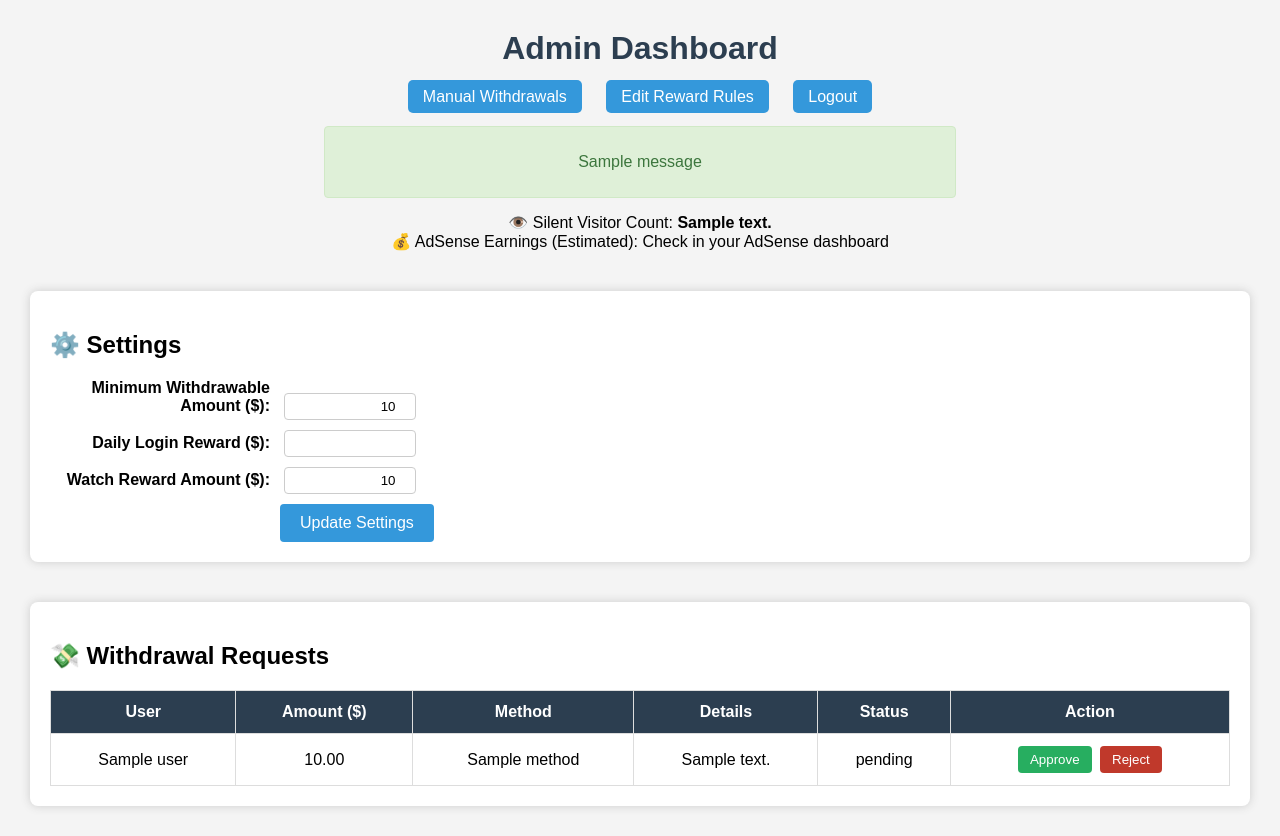
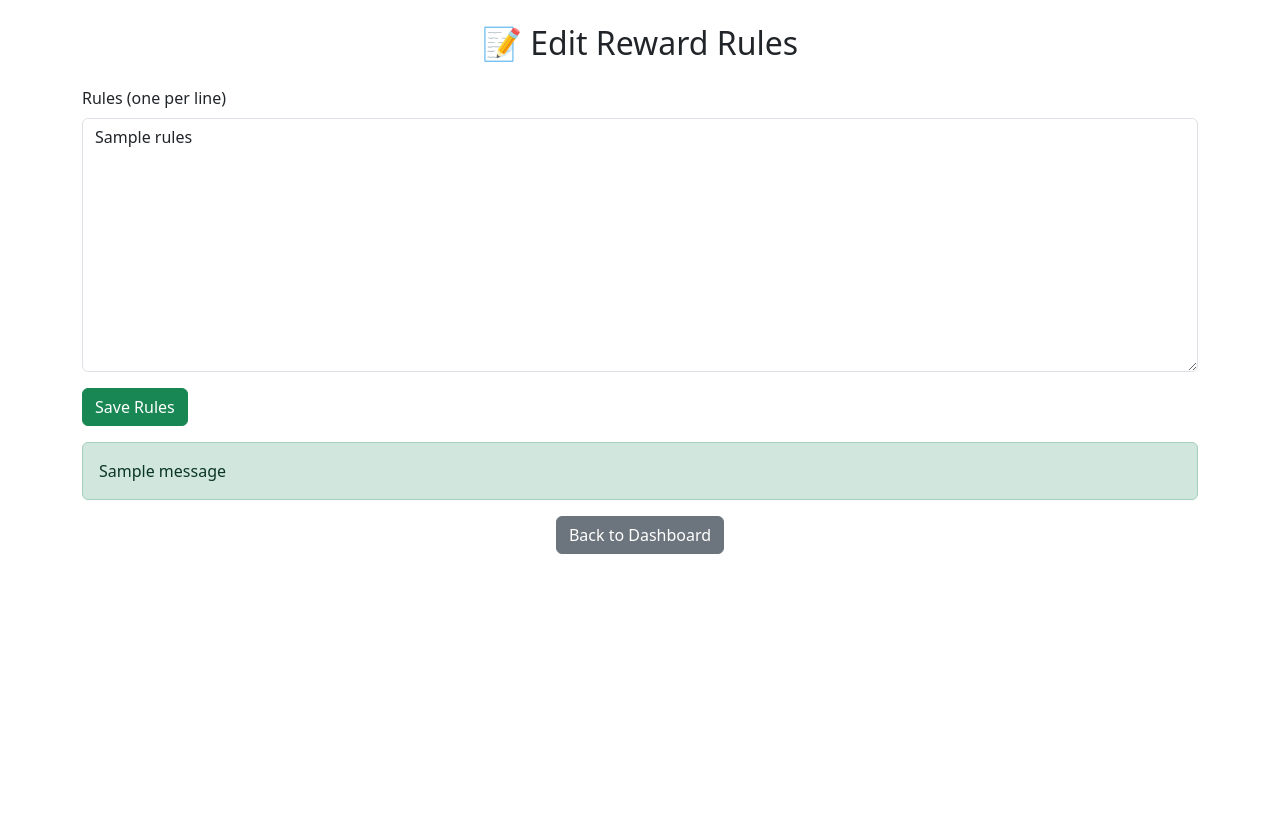
Before and after one commit to benmarshall254/Watchand-earn-app1, a Python web app: template templates/dashboard.html in a window 1280 px wide. After the commit the page ends 554 px from the top, so only its background shows below. Run offline with Jinja, Linux system fonts and the light colour scheme; the template is opened without the code that fills it: most values are stand-ins (such as "Sample title", 1, 10 or a date in 2020); one stand-in notice (Sample message) is shown.

Commit message:
Update dashboard.html

```diff
--- a/templates/dashboard.html
+++ b/templates/dashboard.html
@@ -1,243 +1,34 @@
 <!DOCTYPE html>
 <html lang="en">
 <head>
-  <meta charset="UTF-8" />
-  <meta name="viewport" content="width=device-width, initial-scale=1.0" />
-  <title>Admin Dashboard</title>
-  <style>
-    body {
-      font-family: Arial, sans-serif;
-      margin: 30px;
-      background-color: #f4f4f4;
-    }
-
-    h1 {
-      text-align: center;
-      color: #2c3e50;
-    }
-
-    .top-links {
-      text-align: center;
-      margin-bottom: 20px;
-    }
-
-    .top-links a {
-      margin: 0 10px;
-      text-decoration: none;
-      padding: 8px 15px;
-      background-color: #3498db;
-      color: white;
-      border-radius: 5px;
-    }
-
-    .top-links a:hover {
-      background-color: #2980b9;
-    }
-
-    .flash-message {
-      background-color: #dff0d8;
-      border: 1px solid #d0e9c6;
-      padding: 10px;
-      margin: 15px auto;
-      color: #3c763d;
-      border-radius: 4px;
-      width: 50%;
-      text-align: center;
-    }
-
-    .section {
-      margin-top: 40px;
-      background: white;
-      padding: 20px;
-      border-radius: 8px;
-      box-shadow: 0 0 10px #ccc;
-    }
-
-    table {
-      width: 100%;
-      border-collapse: collapse;
-      margin-top: 15px;
-    }
-
-    table, th, td {
-      border: 1px solid #ddd;
-    }
-
-    th, td {
-      padding: 12px;
-      text-align: center;
-    }
-
-    th {
-      background-color: #2c3e50;
-      color: white;
-    }
-
-    .inline-form {
-      display: inline-block;
-      margin: 0 2px;
-    }
-
-    button {
-      padding: 6px 12px;
-      background-color: #27ae60;
-      color: white;
-      border: none;
-      border-radius: 4px;
-      cursor: pointer;
-    }
-
-    button:hover {
-      background-color: #1e8449;
-    }
-
-    .reject-button {
-      background-color: #c0392b;
-    }
-
-    .reject-button:hover {
-      background-color: #a93226;
-    }
-
-    form.settings-form label {
-      display: inline-block;
-      width: 220px;
-      font-weight: bold;
-      text-align: right;
-      margin-right: 10px;
-    }
-
-    form.settings-form input[type="number"] {
-      width: 120px;
-      padding: 5px;
-      margin-bottom: 10px;
-      border-radius: 4px;
-      border: 1px solid #ccc;
-      text-align: right;
-    }
-
-    form.settings-form button {
-      margin-left: 230px;
-      padding: 10px 20px;
-      font-size: 16px;
-      background-color: #3498db;
-    }
-
-    form.settings-form button:hover {
-      background-color: #2980b9;
-    }
-
-    .stat {
-      text-align: center;
-      margin-bottom: 20px;
-      font-size: 16px;
-    }
-
-    audio {
-      display: none;
-    }
-  </style>
+  <meta charset="UTF-8">
+  <meta name="viewport" content="width=device-width, initial-scale=1.0">
+  <title>Edit Reward Rules</title>
+  <link rel="stylesheet" href="https://cdn.jsdelivr.net/npm/bootstrap@5.3.0/dist/css/bootstrap.min.css">
 </head>
 <body>
-  <h1>Admin Dashboard</h1>
+  <div class="container py-4">
+    <h2 class="text-center mb-4">📝 Edit Reward Rules</h2>
 
-  <div class="top-links">
-    <a href="/withdraw">Manual Withdrawals</a>
-    <a href="/admin/rules">Edit Reward Rules</a>
-    <a href="/logout">Logout</a>
+    <form method="POST">
+      <div class="mb-3">
+        <label for="rules" class="form-label">Rules (one per line)</label>
+        <textarea name="rules" class="form-control" rows="10">{{ rules }}</textarea>
       </div>
+      <button type="submit" class="btn btn-success">Save Rules</button>
+    </form>
 
     {% with messages = get_flashed_messages() %}
       {% if messages %}
-      <div class="flash-message">
-        {% for msg in messages %}
-          <p>{{ msg }}</p>
-        {% endfor %}
+        <div class="alert alert-success mt-3">
+          {{ messages[0] }}
         </div>
       {% endif %}
     {% endwith %}
 
-  <div class="stat">
-    👁️ Silent Visitor Count: <strong>{{ visitors }}</strong><br>
-    💰 AdSense Earnings (Estimated): Check in your AdSense dashboard
+    <div class="text-center mt-3">
+      <a href="/dashboard" class="btn btn-secondary">Back to Dashboard</a>
     </div>
-
-  <div class="section">
-    <h2>⚙️ Settings</h2>
-    <form method="POST" class="settings-form" action="{{ url_for('dashboard') }}">
-      <label for="min_withdraw_amount">Minimum Withdrawable Amount ($):</label>
-      <input type="number" step="0.01" name="min_withdraw_amount" id="min_withdraw_amount" value="{{ settings.min_withdraw_amount }}" required><br>
-
-      <label for="daily_login_reward">Daily Login Reward ($):</label>
-      <input type="number" step="0.01" name="daily_login_reward" id="daily_login_reward" value="{{ settings.daily_login_reward }}" required><br>
-
-      <label for="watch_reward_amount">Watch Reward Amount ($):</label>
-      <input type="number" step="0.01" name="watch_reward_amount" id="watch_reward_amount" value="{{ settings.watch_reward_amount }}" required><br>
-
-      <button type="submit">Update Settings</button>
-    </form>
   </div>
-
-  <div class="section">
-    <h2>💸 Withdrawal Requests</h2>
-    {% if withdrawals %}
-      <table>
-        <thead>
-          <tr>
-            <th>User</th>
-            <th>Amount ($)</th>
-            <th>Method</th>
-            <th>Details</th>
-            <th>Status</th>
-            <th>Action</th>
-          </tr>
-        </thead>
-        <tbody>
-          {% for request in withdrawals %}
-            <tr>
-              <td>{{ request.user }}</td>
-              <td>{{ '%.2f' % request.amount }}</td>
-              <td>{{ request.method }}</td>
-              <td>{{ request.details }}</td>
-              <td>{{ request.status }}</td>
-              <td>
-                {% if request.status == 'pending' %}
-                  <form method="POST" action="/withdraw/{{ loop.index0 }}/approve" class="inline-form">
-                    <button type="submit">Approve</button>
-                  </form>
-                  <form method="POST" action="/withdraw/{{ loop.index0 }}/reject" class="inline-form">
-                    <button type="submit" class="reject-button">Reject</button>
-                  </form>
-                {% else %}
-                  <em>{{ request.status }}</em>
-                {% endif %}
-              </td>
-            </tr>
-          {% endfor %}
-        </tbody>
-      </table>
-    {% else %}
-      <p style="text-align:center;">No withdrawal requests yet.</p>
-    {% endif %}
-  </div>
-
-  <audio id="notify-sound" src="/static/notify.mp3" preload="auto"></audio>
-
-  <script>
-    const notifySound = document.getElementById("notify-sound");
-    let lastWithdrawalCount = {{ withdrawals|length }};
-
-    setInterval(() => {
-      fetch('/withdrawal-count')
-        .then(response => response.json())
-        .then(data => {
-          if (data.count > lastWithdrawalCount) {
-            notifySound.play();
-            lastWithdrawalCount = data.count;
-          }
-        })
-        .catch(err => console.error('Check failed:', err));
-    }, 5000);
-  </script>
 </body>
 </html>
```
Lines whose indentation alone changed are shown as unchanged.
